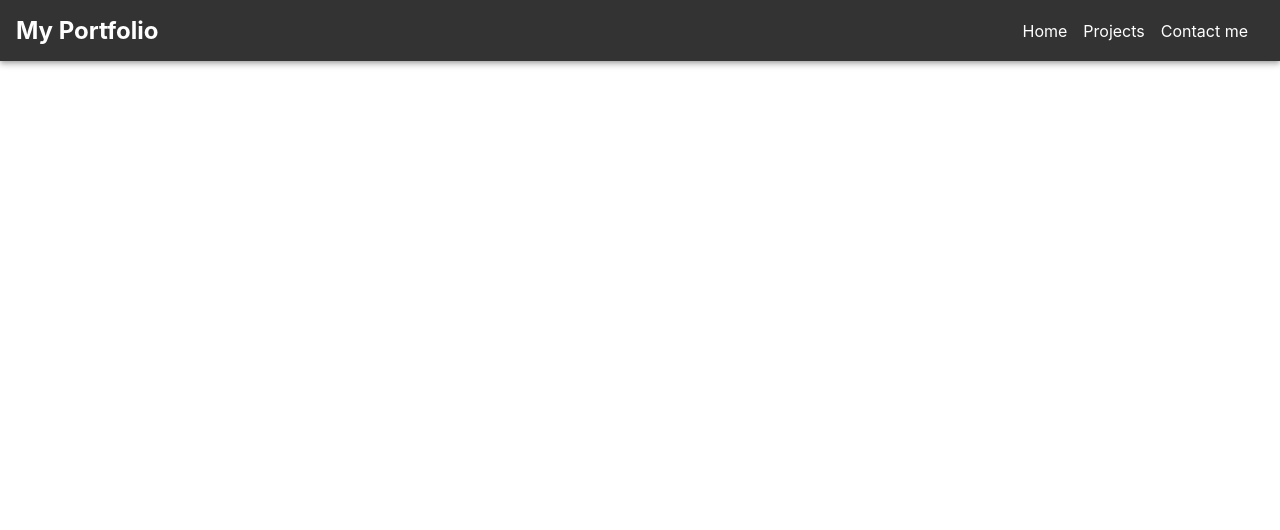
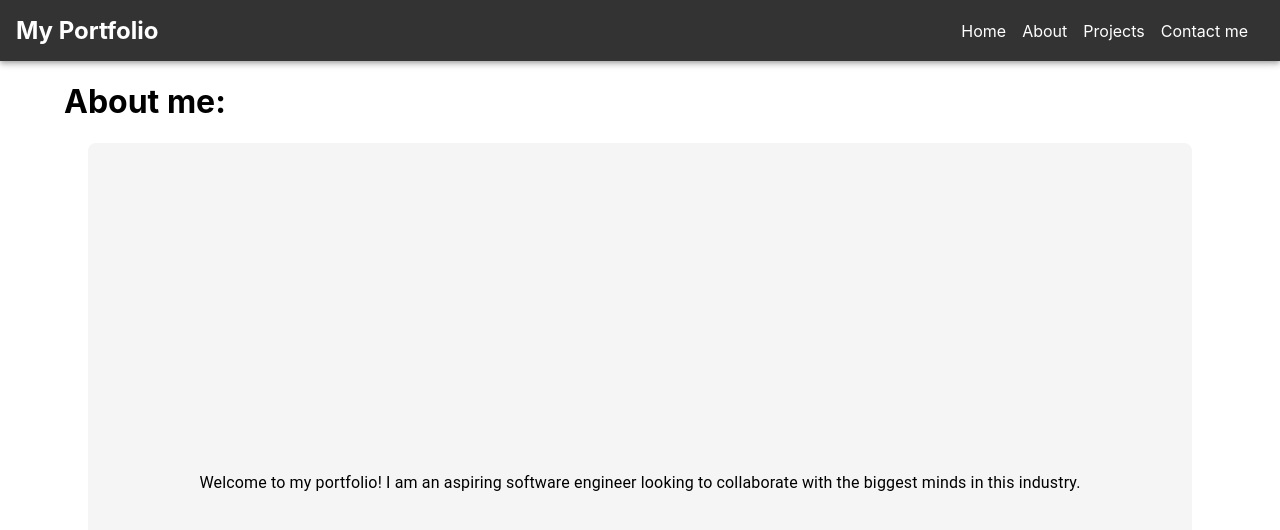
Before and after one commit to LaserCrafter/lasercrafter.github.io, a React (Create React App) app: page /about in a window 1280 px wide. Shown: the top 530 px of the page. Built offline with nearby package versions, Linux system fonts and the light colour scheme.

Commit message:
Moved back to dedicated about page. Creating content for subpages.

```diff
--- a/package.json
+++ b/package.json
@@ -15,6 +15,7 @@
     "gh-pages": "^6.1.1",
     "react": "^18.3.1",
     "react-dom": "^18.3.1",
+    "react-router-bootstrap": "^0.26.3",
     "react-router-dom": "^6.23.1",
     "react-scripts": "^5.0.1",
     "web-vitals": "^2.1.4"
--- a/src/App.js
+++ b/src/App.js
@@ -8,6 +8,7 @@ import { Route, Routes } from 'react-router-dom';
 import Contact from './pages/Contact';
 import Projects from './pages/Projects';
 import Navbar from './navbar.js';
+import About from './pages/About';
 import Fab from './components/fab.js';
 
 function Main() {
@@ -22,7 +23,6 @@ function Main() {
           Welcome to my portfolio! I am an aspiring software engineer looking to collaborate with the biggest minds in this industry.
         </Typography>
       </Box>
-      <Fab />
     </Container>
     </div>
   );
@@ -41,6 +41,7 @@ function App() {
           <Route path="/contact" element={<Contact />} />
           <Route path="/projects" element={<Projects />} />
           <Route path="/fab" element={<Fab/>} />
+          <Route path="/about" element={<About/>}/>
         </Routes>
       </Container>
     </div>
--- a/src/components/fab.js
+++ b/src/components/fab.js
@@ -1,11 +1,12 @@
 import Box from '@mui/material/Box';
 import Fab from '@mui/material/Fab';
 import KeyboardArrowDownIcon from '@mui/icons-material/KeyboardArrowDown';
+import { Link } from 'react-router-dom';
 
 const floatingActionButton = () => {
   return (
     <Box sx={{ '& > :not(style)': { m: 1 } }}>
-      <Fab color="primary" aria-label="add">
+      <Fab color="secondary" aria-label="add">
         <KeyboardArrowDownIcon />
       </Fab>
     </Box>
--- a/src/navbar.js
+++ b/src/navbar.js
@@ -16,6 +16,9 @@ const Navbar = () => {
         <a href="/">Home</a>
       </li>
       <li>
+        <a href="/about">About</a>
+      </li>
+      <li>
         <a href="/projects">Projects</a>
       </li>
       <li>
--- /dev/null
+++ b/src/pages/About.js
@@ -0,0 +1,19 @@
+import React from 'react';
+import { Box, Container, Typography } from '@mui/material';
+
+
+function About() {
+  return (
+    <div>
+  <h1>About me:</h1>
+  <Container>
+    <Box className="large-container">
+        <Typography variant="body1">
+        Welcome to my portfolio! I am an aspiring software engineer looking to collaborate with the biggest minds in this industry.
+        </Typography>
+      </Box>
+      </Container>
+    </div>
+);
+}
+export default About;
--- a/src/pages/Projects.js
+++ b/src/pages/Projects.js
@@ -1,4 +1,4 @@
-import { Box, Container } from '@mui/material';
+import { Box, Container, Typography } from '@mui/material';
 import React from 'react';
 
 function Projects() {
@@ -7,6 +7,12 @@ function Projects() {
   <h1>Projects</h1>
   <Container>
     <Box className="large-container">
+      <Typography variant="h2" gutterBottom>
+          Hello, I'm Elvis Bui.
+        </Typography>
+        <Typography variant="body1" gutterBottom>
+          Welcome to my portfolio! I am an aspiring software engineer looking to collaborate with the biggest minds in this industry.
+        </Typography>
       </Box>
       </Container>
     </div>
```
Also changed, not shown: src/linkcontainer.js (added, +17 -0 lines), 1 other file (tests, documents, lock files or other folders).
